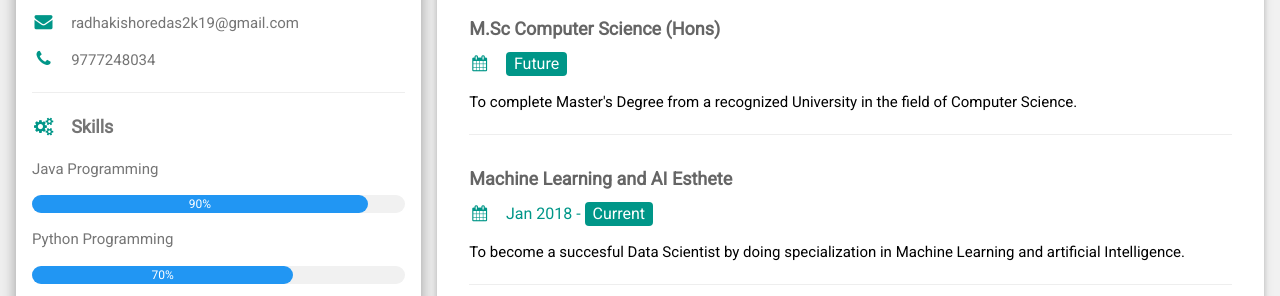
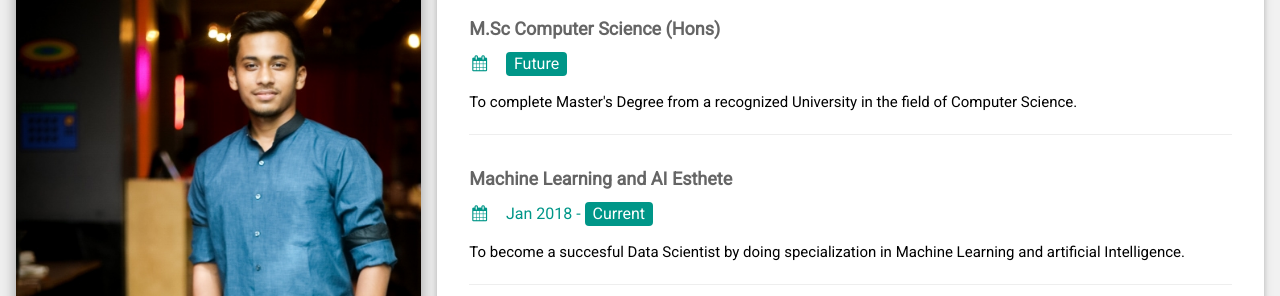
Before and after one commit to Radhakishore2001/RKD, a plain HTML site: page index.html in a window 1280 px wide. Shown: the part 117-413 px from the top of the page. Drawn offline with nearby package versions, Linux system fonts and the light colour scheme.

Commit message:
Update index.html

```diff
--- a/index.html
+++ b/index.html
@@ -22,7 +22,7 @@ html,body,h1,h2,h3,h4,h5,h6 {font-family: "Roboto", sans-serif}
 
       <div class="w3-white w3-text-grey w3-card-4">
         <div class="w3-display-container">
-          <img src="IMG_20191020_202136.JPG" style="width:100%">
+          <img src="images/IMG_20191020_202136.jpg" style="width:100%">
           <div class="w3-display-bottomleft w3-container w3-text-white">
             <h2>Radha Kishore Das</h2>
           </div>
```
